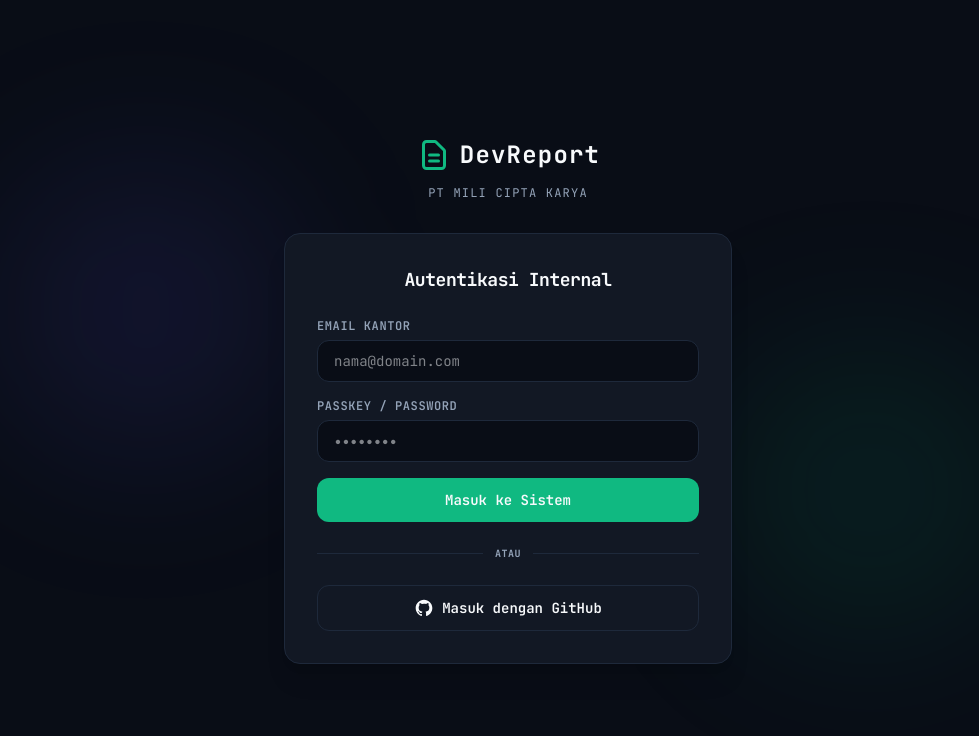
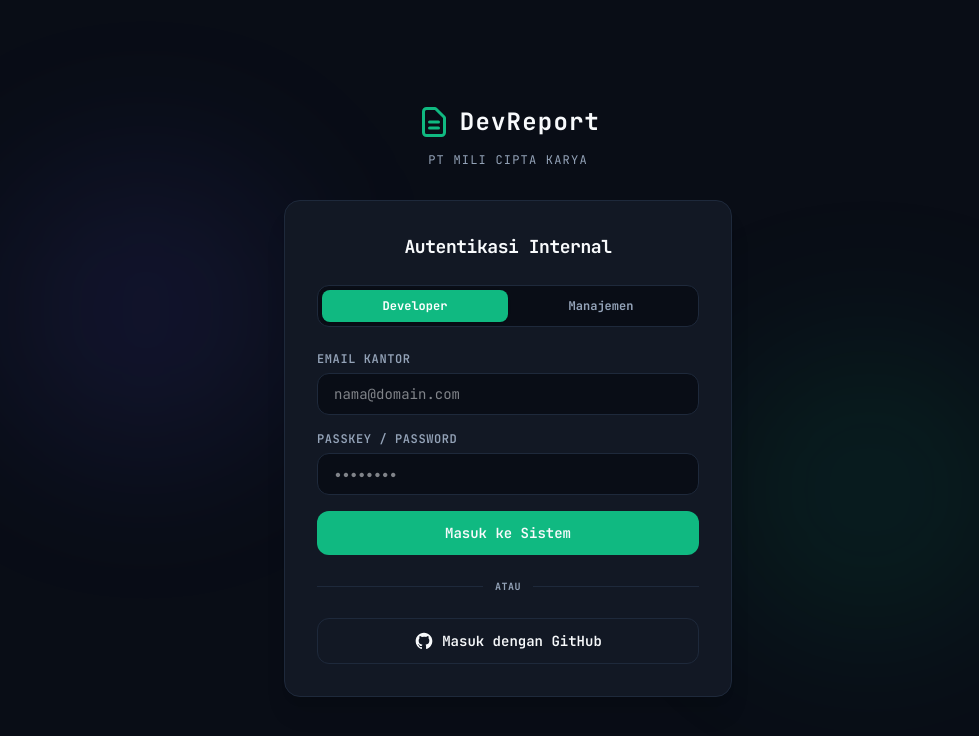
Before and after one commit to BeyeDev/v2beye-dev-report, a Next.js app: page / in a window 1280 px wide. Shown: the top 736 px of the page, without its empty margins (132-1111 px from the left). Built offline with nearby package versions, Linux system fonts and the light colour scheme.

Commit message:
feat(auth): implement tabbed login page with 6-8 digit PIN access for management

```diff
--- a/src/app/page.tsx
+++ b/src/app/page.tsx
@@ -6,8 +6,10 @@
 
 export default function Home() {
   const router = useRouter();
+  const [loginMode, setLoginMode] = useState<"developer" | "manajemen">("developer");
   const [email, setEmail] = useState("");
   const [password, setPassword] = useState("");
+  const [pin, setPin] = useState("");
   const [error, setError] = useState("");
   const [isLoading, setIsLoading] = useState(false);
 
@@ -18,13 +20,13 @@
 
     try {
       const res = await signIn("credentials", {
-        email,
-        password,
+        email: loginMode === "developer" ? email : "mail@miliciptakarya.com",
+        password: loginMode === "developer" ? password : pin,
         redirect: false,
       });
 
       if (res?.error) {
-        setError("Email atau Passkey salah.");
+        setError(loginMode === "developer" ? "Email atau Passkey salah." : "PIN Akses salah.");
       } else {
         router.push("/dashboard/reports");
       }
@@ -59,6 +61,38 @@
         <div className="rounded-2xl border border-[#1E293B] bg-[#121824] p-8 shadow-xl">
           <h2 className="text-lg font-bold font-mono tracking-tight text-center mb-6">Autentikasi Internal</h2>
 
+          {/* Tabs Selector */}
+          <div className="flex p-1 rounded-xl bg-[#090D16] border border-[#1E293B] mb-6">
+            <button
+              type="button"
+              onClick={() => {
+                setLoginMode("developer");
+                setError("");
+              }}
+              className={`flex-1 py-2 text-xs font-mono font-bold rounded-lg transition-all cursor-pointer ${
+                loginMode === "developer"
+                  ? "bg-[#10B981] text-white shadow-sm"
+                  : "text-[#94A3B8] hover:text-white"
+              }`}
+            >
+              Developer
+            </button>
+            <button
+              type="button"
+              onClick={() => {
+                setLoginMode("manajemen");
+                setError("");
+              }}
+              className={`flex-1 py-2 text-xs font-mono font-bold rounded-lg transition-all cursor-pointer ${
+                loginMode === "manajemen"
+                  ? "bg-[#10B981] text-white shadow-sm"
+                  : "text-[#94A3B8] hover:text-white"
+              }`}
+            >
+              Manajemen
+            </button>
+          </div>
+
           {error && (
             <div className="p-3 rounded-xl border border-red-500/20 bg-red-500/10 text-red-400 text-xs font-mono text-center mb-4">
               {error}
@@ -66,6 +100,8 @@
           )}
 
           <form onSubmit={handleCredentialsLogin} className="flex flex-col gap-4">
+            {loginMode === "developer" ? (
+              <>
                 <div className="flex flex-col gap-1.5">
                   <label className="text-xs font-mono font-semibold uppercase tracking-wider text-[#94A3B8]">
                     Email Kantor
@@ -93,6 +129,28 @@
                     className="w-full px-4 py-2.5 rounded-xl border border-[#1E293B] bg-[#090D16] focus:outline-none focus:border-[#10B981] transition-colors text-sm"
                   />
                 </div>
+              </>
+            ) : (
+              <div className="flex flex-col gap-1.5">
+                <label className="text-xs font-mono font-semibold uppercase tracking-wider text-[#94A3B8] text-center">
+                  PIN Akses Manajemen
+                </label>
+                <input
+                  type="password"
+                  inputMode="numeric"
+                  pattern="[0-9]*"
+                  maxLength={8}
+                  required
+                  value={pin}
+                  onChange={(e) => setPin(e.target.value.replace(/\D/g, ""))}
+                  placeholder="••••••••"
+                  className="w-full px-4 py-3 rounded-xl border border-[#1E293B] bg-[#090D16] focus:outline-none focus:border-[#10B981] transition-colors text-lg font-mono text-center tracking-[0.5em]"
+                />
+                <p className="text-[10px] font-mono text-[#94A3B8] text-center mt-1">
+                  Masukkan PIN 6-8 digit untuk masuk ke dashboard manajemen.
+                </p>
+              </div>
+            )}
 
             <button
               type="submit"
--- a/src/auth.ts
+++ b/src/auth.ts
@@ -17,12 +17,11 @@
         password: { label: "Passkey", type: "password" }
       },
       async authorize(credentials) {
-        if (!credentials?.email || !credentials?.password) return null;
+        if (!credentials?.password) return null;
 
         const devEmail = process.env.DEV_EMAIL || "dev@mili.id";
         const devPassword = process.env.DEV_PASSWORD || "dev123";
-        const mgrEmail = process.env.MGR_EMAIL || "manager@mili.id";
-        const mgrPassword = process.env.MGR_PASSWORD || "manager123";
+        const mgrEmail = process.env.MGR_EMAIL || "mail@miliciptakarya.com";
 
         // Developer Role
         if (credentials.email === devEmail && credentials.password === devPassword) {
@@ -34,8 +33,14 @@
           };
         }
 
-        // Manajemen Role
-        if (credentials.email === mgrEmail && credentials.password === mgrPassword) {
+        // Manajemen Role (via PIN or traditional Email/Password)
+        const mgrPin = process.env.MGR_PIN || "83708370";
+        const isPinMatch = credentials.password === mgrPin;
+
+        const mgrPassword = process.env.MGR_PASSWORD || "manager123";
+        const isCredentialsMatch = credentials.email === mgrEmail && credentials.password === mgrPassword;
+
+        if (isPinMatch || isCredentialsMatch) {
           return {
             id: "usr-mgr-001",
             name: "Mili Manajemen",
```
Also changed, not shown: 1 other file (tests, documents, lock files or other folders). Lines whose indentation alone changed are shown as unchanged.
